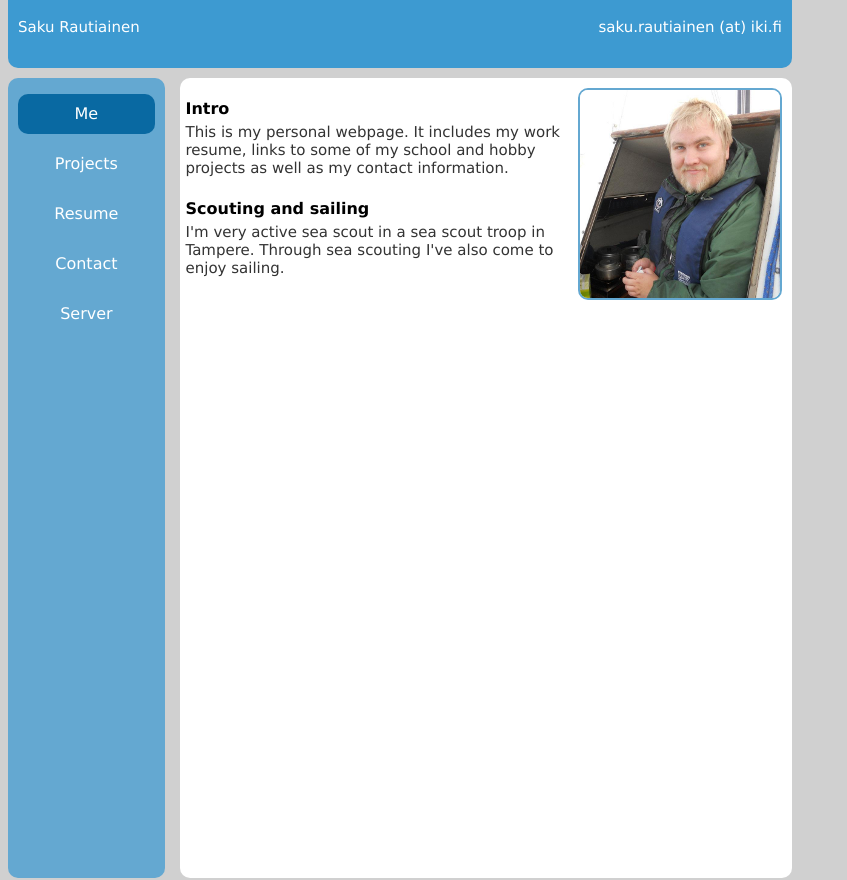
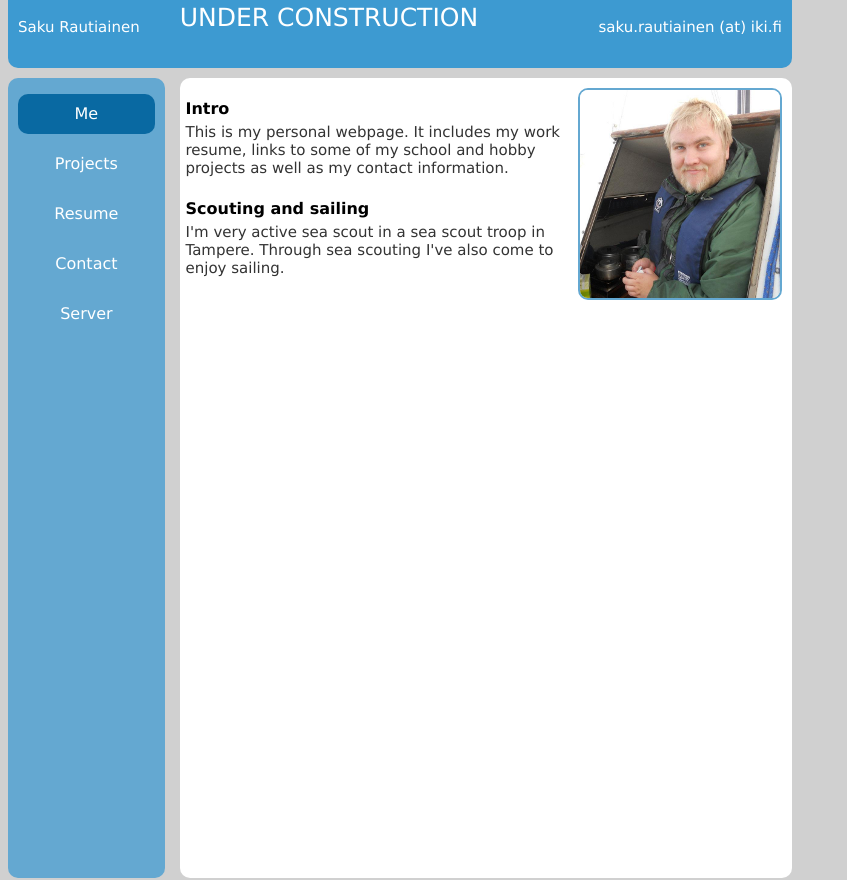
Before and after one commit to ukasofisosaari/mun_sivu, a plain HTML site: page index.html in a window 1280 px wide. Shown: the top 880 px of the page, without its empty margins (0-847 px from the left). Drawn offline with nearby package versions, Linux system fonts and the light colour scheme.

Commit message:
Added under construction text

```diff
--- a/index.html
+++ b/index.html
@@ -13,6 +13,7 @@
 <body>
     <div id="header">
         <p id="name">Saku Rautiainen</p>
+	<p id="construction">UNDER CONSTRUCTION</p>
         <a href="mailto:saku.rautiainen@iki.fi"><p id="email">saku.rautiainen (at) iki.fi</p></a>
     </div>
     <div class="left">
--- a/style/stylesheet.css
+++ b/style/stylesheet.css
@@ -9,6 +9,15 @@ div {
 
 a:hover {
 font-weight: bold;
+}
+
+#construction {
+    float: left;
+    margin-left: 40px;
+    padding-top: 15px;
+    font-family: Verdana, sans-serif;
+    color: #ffffff;
+    font-size: 25px;
 }
 
 #name {
```
